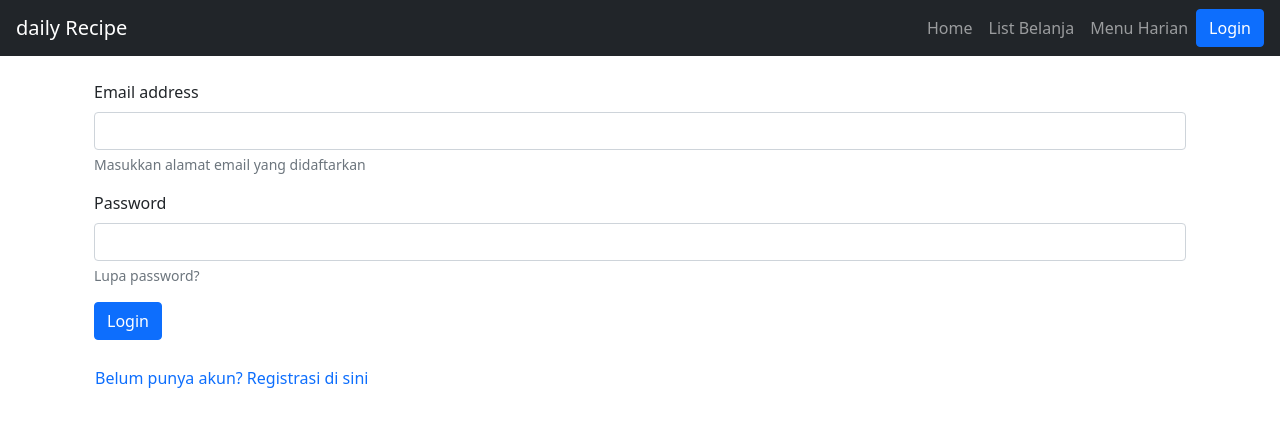
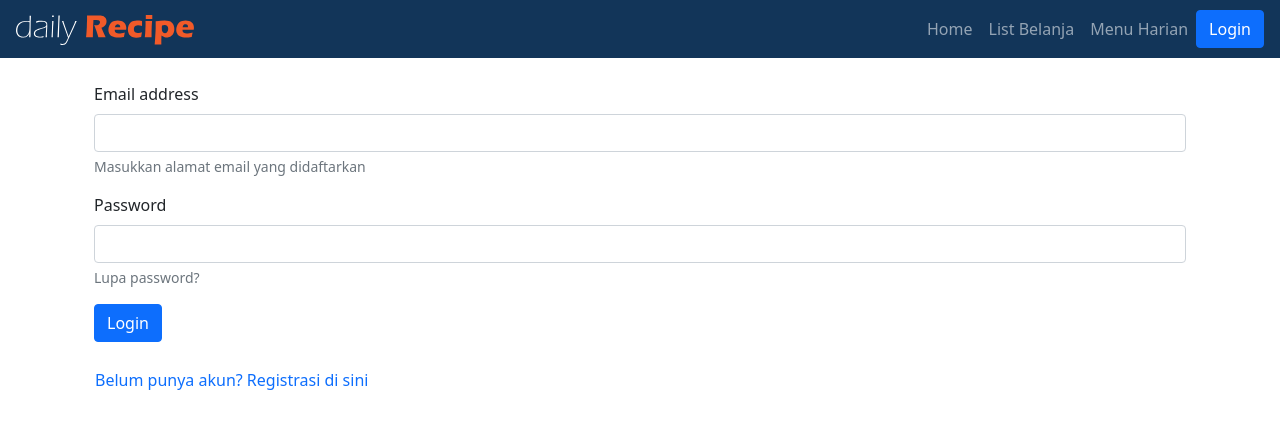
Before and after one commit to izurai27/daily-app, a React (Create React App) app in the folder daily-recipe/: page /user/login in a window 1280 px wide. Shown: the top 428 px of the page. Built offline with nearby package versions, Linux system fonts and the light colour scheme.

Commit message:
add logo

```diff
--- a/daily-recipe/src/components/login.component.js
+++ b/daily-recipe/src/components/login.component.js
@@ -4,7 +4,7 @@ import Gap from './gap'
 
 const Login = () => {
   return (
-    <div className='container'>
+    <div className='container-sm'>
 
       <form className='container-sm'>
         <div className="mb-3">
--- a/daily-recipe/src/components/navbar.component.js
+++ b/daily-recipe/src/components/navbar.component.js
@@ -1,12 +1,13 @@
 import React, {useState} from 'react'
 import {Link} from 'react-router-dom'
 import './navbar.css'
+import logo from '../images/logo.svg'
 
 const Navbar = () =>{
   const [show,setShow] = useState('true')
     return (
-      <nav className = 'navbar navbar-dark bg-dark navbar-expand-sm px-3'>
-        <Link to='/' className='navbar-brand'>daily Recipe</Link>
+      <nav className = 'navbar navbar-dark navbar-expand-sm px-3' style={{backgroundColor:'#123559'}}>
+        <Link to='/' className='navbar-brand'><img src={logo} alt="logo" style={{height:"30px", border:"none"}}/></Link>
         <button className="navbar-toggler border border-info text-info" onClick={() => setShow(!show)} >
           <span className="navbar-toggler-icon"></span>
         </button>
```
Also changed, not shown: daily-recipe/src/images/logo.svg (added).
